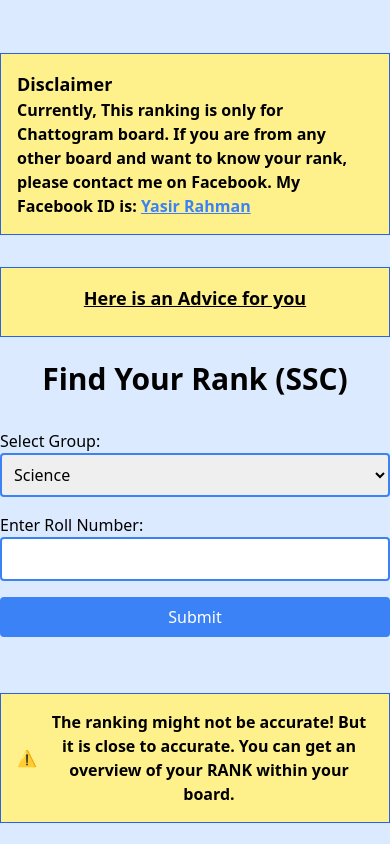
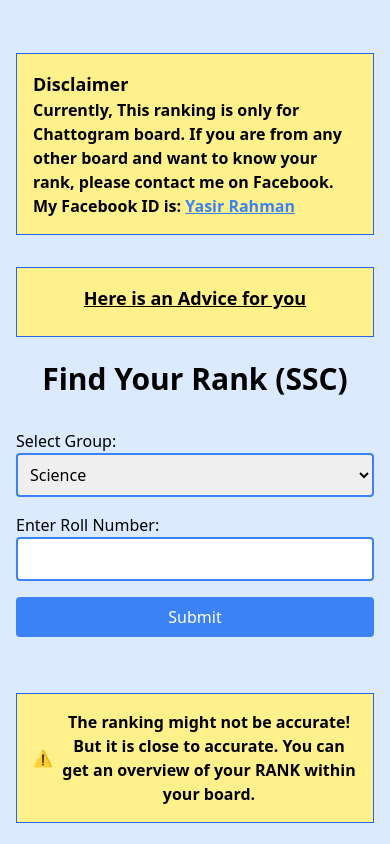
Before and after one commit to ChyYasir/FindYourRank, a Next.js app: page / in a window 390 px wide. Built offline with nearby package versions, Linux system fonts and the light colour scheme.

Commit message:
padding added

```diff
--- a/pages/index.js
+++ b/pages/index.js
@@ -48,7 +48,7 @@ export default function Home() {
   };
 
   return (
-    <div className="flex flex-col items-center justify-center min-h-screen bg-blue-100 text-black">
+    <div className="flex flex-col items-center justify-center min-h-screen bg-blue-100 text-black container mx-auto px-4 md:px-0">
       <div className="md:hidden w-full p-4 bg-yellow-200 border border-blue-600 mt-8">
         <p className="font-bold text-lg">Disclaimer</p>
         <p className="font-bold">
```
